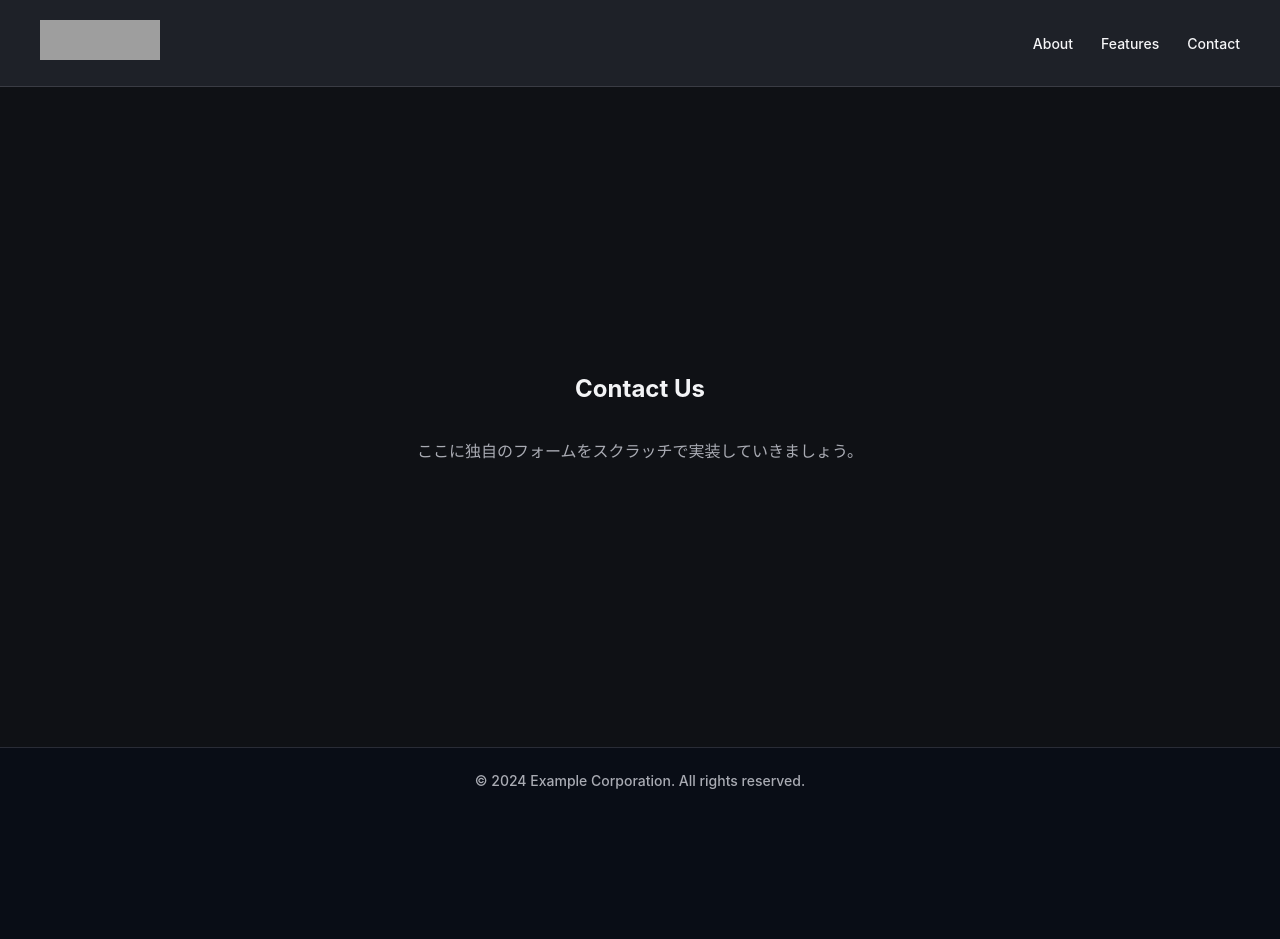
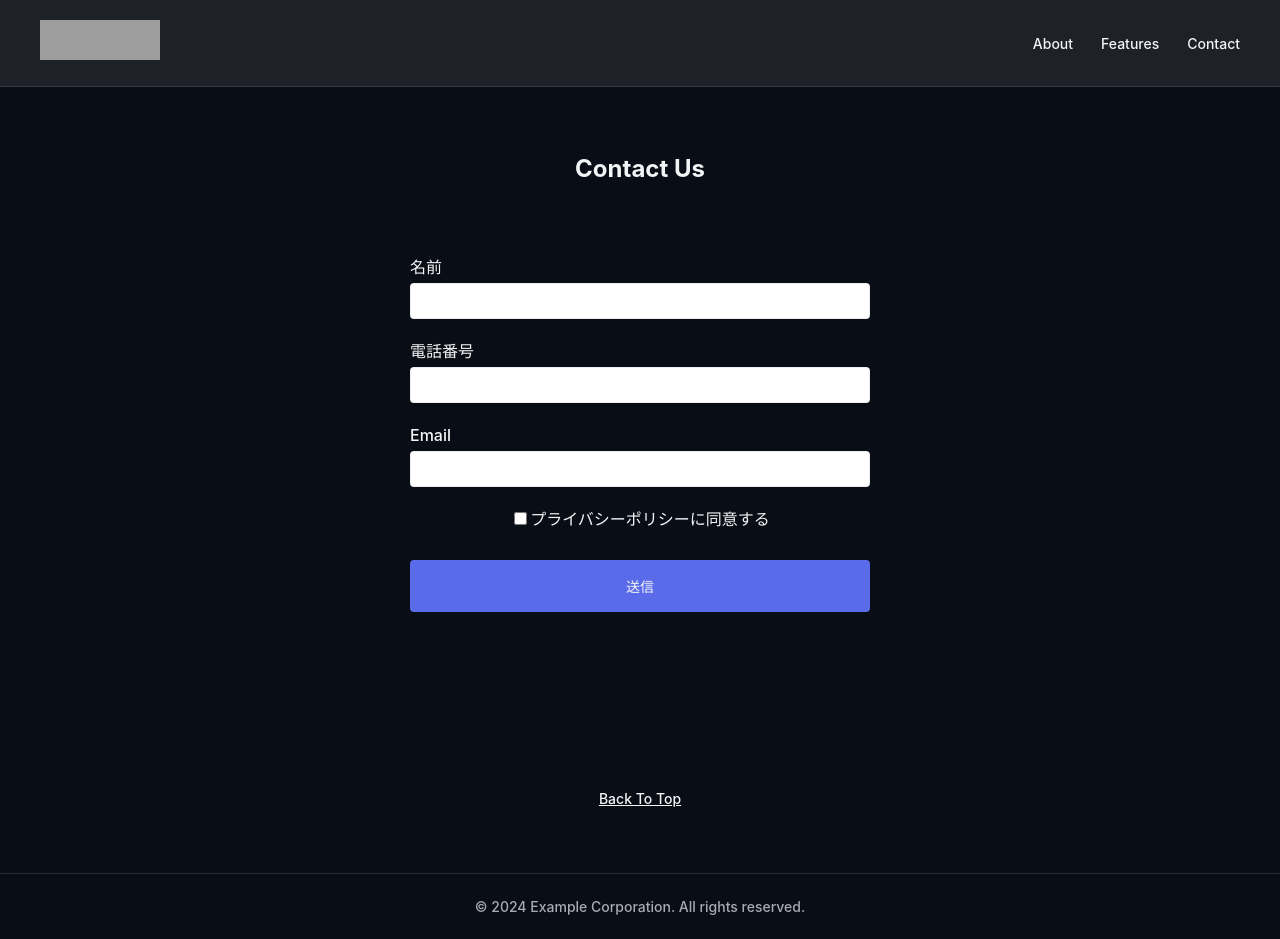
Before and after one commit to fkzmkhi/followup_next-emotion-ts, a Next.js app: page /example2 in a window 1280 px wide. Before the commit the page ends 813 px from the top, so only its background shows below. Built offline with nearby package versions, Linux system fonts and the light colour scheme; grey boxes are pictures that could not be loaded.

Commit message:
feat(app/(examples)/example2): :art: add form example

```diff
--- a/app/(examples)/example1/components/Back.tsx
+++ b/app/(examples)/components/Back.tsx
@@ -2,9 +2,9 @@ import Link from "next/link";
 import styled from "@emotion/styled";
 
 export default function Back() {
-    return (
-        <BackLink href="/">Back To Top</BackLink>
-    );
+  return (
+    <BackLink href="/">Back To Top</BackLink>
+  );
 }
 
 const BackLink = styled(Link)`
@@ -17,7 +17,8 @@ const BackLink = styled(Link)`
   font-size: ${(props) => props.theme.typography.fontSizes.sm};
   font-weight: ${(props) => props.theme.typography.fontWeights.medium};
   text-decoration: none;
-  padding-bottom: ${(props) => props.theme.spacing(8)};
+  margin-top: ${(props) => props.theme.spacing(8)};
+    margin-bottom: ${(props) => props.theme.spacing(8)};
   text-decoration:underline;
   &:hover {
      text-decoration:none;
--- a/app/(examples)/components/Footer.tsx
+++ b/app/(examples)/components/Footer.tsx
@@ -2,12 +2,16 @@
 
 import React from "react";
 import styled from "@emotion/styled";
+import Back from "./Back";
 
 export default function Footer() {
   return (
-    <StyledFooter>
-      <p>© 2024 Example Corporation. All rights reserved.</p>
-    </StyledFooter>
+    <>
+      <Back />
+      <StyledFooter>
+        <p>© 2024 Example Corporation. All rights reserved.</p>
+      </StyledFooter>
+    </>
   );
 }
 
--- a/app/(examples)/example1/components/Features.tsx
+++ b/app/(examples)/example1/components/Features.tsx
@@ -27,7 +27,7 @@ export default function Features() {
 }
 
 const StyledFeature = styled.section`
-  padding: 80px 20px;
+  padding: 80px 20px 0;
   max-width: 1200px;
   margin: 0 auto;
 `;
--- a/app/(examples)/example1/page.tsx
+++ b/app/(examples)/example1/page.tsx
@@ -2,15 +2,13 @@
 
 import Mv from "./components/Mv";
 import Features from "./components/Features";
-import Back from "./components/Back";
+import Back from "../components/Back";
 
 export default function Example1Page() {
   return (
     <>
-
       <Mv />
       <Features />
-      <Back />
     </>
   );
 }
--- a/app/(examples)/example2/page.tsx
+++ b/app/(examples)/example2/page.tsx
@@ -1,24 +1,95 @@
 "use client";
 
 import React, { useState } from "react";
+import { useForm } from "react-hook-form";
+import { zodResolver } from "@hookform/resolvers/zod";
+import * as z from "zod";
 import styled from "@emotion/styled";
 
+
+const contactSchema = z.object({
+  name: z
+    .string()
+    .min(1, "お名前は必須です")
+    .refine((value) => value.trim() !== "", { message: "スペースのみの入力は許可されていません" }),
+  phone: z.string().regex(/^[0-9-]+$/, "電話番号は半角数字で入力してください"),
+  email: z
+    .string()
+    .email("メールアドレスの形式が正しくありません")
+    .refine((value) => value.trim() !== "", { message: "メールアドレスは必須です" }),
+  privacyPolicy: z.boolean().refine((value) => value === true, { message: "プライバシーポリシーに同意する必要があります" }),
+});
+
+type ContactInput = z.infer<typeof contactSchema>;
+
 export default function Example2Page() {
-  // TODO: ここにお問い合わせフォームのロジック、状態管理、スタイリングを実装してみましょう！
+  const {
+    register,
+    handleSubmit,
+    formState: { errors, isSubmitting },
+  } = useForm<ContactInput>({
+    resolver: zodResolver(contactSchema),
+    mode: "onChange", // フォーカスが外れたタイミングでバリデーションを実行
+  });
+  const onSubmit = async (data: ContactInput) => {
+    // APIへの送信ロジックなど
+    console.log(data);
+  };
 
   return (
     <PageContainer>
       <FormTitle>Contact Us</FormTitle>
-      <p style={{ textAlign: "center", color: "#A9ABB3" }}>
-        ここに独自のフォームをスクラッチで実装していきましょう。
-      </p>
-
-      {/*
-        ヒント:
-        1. フォームの送信先: POST /api/contact
-        2. 状態管理: useState を使って入力値 (name, email, type, message) と送信ステータス (idle, submitting, success, error) を管理する
-        3. Emotion を使ったインプットやボタンのスタイリング
-      */}
+      <FormContainer>
+        <form onSubmit={handleSubmit(onSubmit)} css={{
+          width: "100%",
+        }}>
+          <FormItem>
+            <FormLabel htmlFor="name">名前</FormLabel>
+            <FormInput
+              type="text"
+              id="name"
+              aria-invalid={errors.name ? "true" : "false"}
+              aria-describedby={errors.name ? "name-error" : undefined} required
+              {...register("name")} />
+            {errors.name && <ErrorMessage id="name-error">{errors.name.message}</ErrorMessage>}
+          </FormItem>
+          <FormItem>
+            <FormLabel htmlFor="phone">電話番号</FormLabel>
+            <FormInput
+              type="tel"
+              id="phone"
+              aria-invalid={errors.phone ? "true" : "false"}
+              aria-describedby={errors.phone ? "phone-error" : undefined} required
+              {...register("phone")} />
+            {errors.phone && <ErrorMessage id="phone-error">{errors.phone.message}</ErrorMessage>}
+          </FormItem>
+          <FormItem>
+            <FormLabel htmlFor="email">Email</FormLabel>
+            <FormInput
+              type="email"
+              id="email"
+              aria-invalid={errors.email ? "true" : "false"}
+              aria-describedby={errors.email ? "email-error" : undefined} required
+              {...register("email")} />
+            {errors.email && <ErrorMessage id="email-error">{errors.email.message}</ErrorMessage>}
+          </FormItem>
+          <FormItem>
+            <FormLabel >
+              <FormInput
+                type="checkbox"
+                required
+                aria-invalid={errors.privacyPolicy ? "true" : "false"}
+                aria-describedby={errors.privacyPolicy ? "privacy-error" : undefined}
+                {...register("privacyPolicy")} />
+              プライバシーポリシーに同意する
+            </FormLabel>
+            {errors.privacyPolicy && <ErrorMessage id="privacy-error">{errors.privacyPolicy.message}</ErrorMessage>}
+          </FormItem>
+          <FormItem>
+            <FormButton type="submit" disabled={errors.name || errors.phone || errors.email || errors.privacyPolicy ? true : false}>送信</FormButton>
+          </FormItem>
+        </form>
+      </FormContainer>
     </PageContainer>
   );
 }
@@ -29,8 +100,6 @@ const PageContainer = styled.div`
   align-items: center;
   justify-content: center;
   padding: ${props => props.theme.spacing(6)} ${props => props.theme.spacing(2.5)};
-  background-color: #0F1115; /* お問い合わせフォーム用のダークな背景 */
-  min-height: calc(100vh - 140px);
 `;
 
 const FormTitle = styled.h1`
@@ -38,3 +107,74 @@ const FormTitle = styled.h1`
   font-weight: ${props => props.theme.typography.fontWeights.bold};
   margin-bottom: ${props => props.theme.spacing(2)};
 `;
+
+const FormContainer = styled.div`
+  display: flex;
+  flex-direction: column;
+  align-items: center;
+  justify-content: center;
+  max-width: 500px;
+  width: 100%;
+  padding: ${props => props.theme.spacing(6)} ${props => props.theme.spacing(2.5)};
+`;
+const FormItem = styled.div`
+  margin-bottom: ${props => props.theme.spacing(2)};
+  display: flex;
+  flex-direction: column;
+  width: 100%;
+  max-width: 500px;
+    &:has(input[type="checkbox"]) {
+    display: flex;
+    flex-direction: column;
+    align-items: center;
+    justify-content: center;
+
+    margin-top: ${props => props.theme.spacing(2)};
+      margin-bottom: ${props => props.theme.spacing(2)};
+    input[type="checkbox"] {
+      margin-top: 0;
+    }
+  }
+`;
+const FormLabel = styled.label`
+  font-size: ${props => props.theme.typography.fontSizes.md};
+  font-weight: ${props => props.theme.typography.fontWeights.medium};
+  color: ${props => props.theme.colors.text};
+  margin-top: ${props => props.theme.spacing(1)};
+  line-height: 1;
+`;
+const FormInput = styled.input`
+  padding: ${props => props.theme.spacing(1)};
+  border: 1px solid ${props => props.theme.colors.border};
+  border-radius: 4px;
+  font-size: ${props => props.theme.typography.fontSizes.md};
+  font-weight: ${props => props.theme.typography.fontWeights.medium};
+  margin-top: ${props => props.theme.spacing(1)};
+`;
+const FormButton = styled.button`
+  padding: ${props => props.theme.spacing(2)};
+  border: none;
+  border-radius: 4px;
+  font-size: ${props => props.theme.typography.fontSizes.sm};
+  font-weight: ${props => props.theme.typography.fontWeights.medium};
+  color: ${props => props.theme.colors.text};
+  background-color: ${props => props.theme.colors.primary};
+  transition: all 0.2s;
+  margin-top: ${props => props.theme.spacing(2)};
+  cursor: pointer;
+  &:hover&:not(:disabled) {
+    background-color: ${props => props.theme.colors.primaryHover};
+  }
+  &:disabled {
+    background-color: ${props => props.theme.colors.border};
+    cursor: not-allowed;
+
+  }
+`;
+
+const ErrorMessage = styled.p`
+  color: #ef4444;
+  font-size: ${props => props.theme.typography.fontSizes.sm};
+  margin-top: ${props => props.theme.spacing(1.5)};
+  margin-bottom: ${props => props.theme.spacing(0)};
+`;
--- a/app/(examples)/layout.tsx
+++ b/app/(examples)/layout.tsx
@@ -27,6 +27,6 @@ const PageWrapper = styled.div`
     padding-top: 74px; /* Headerの高さ分空ける */
   }
   main {
-    flex: 1;
+
   }
 `;
--- a/package.json
+++ b/package.json
@@ -11,10 +11,13 @@
   "dependencies": {
     "@emotion/react": "^11.14.0",
     "@emotion/styled": "^11.14.1",
+    "@hookform/resolvers": "^5.4.0",
     "@splidejs/react-splide": "^0.7.12",
     "next": "16.2.10",
     "react": "19.2.4",
-    "react-dom": "19.2.4"
+    "react-dom": "19.2.4",
+    "react-hook-form": "^7.80.0",
+    "zod": "^4.4.3"
   },
   "devDependencies": {
     "@emotion/babel-plugin": "^11.13.5",
```
Also changed, not shown: app/page.tsx (+29 -23 lines), 1 other file (tests, documents, lock files or other folders).
